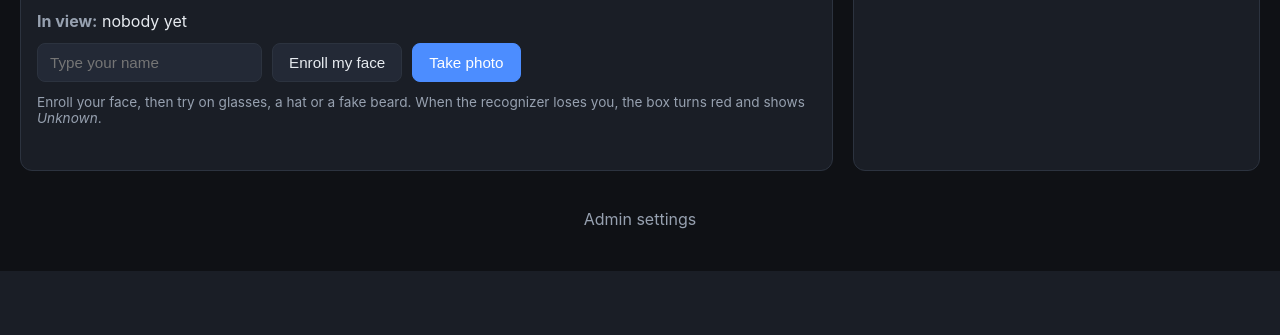
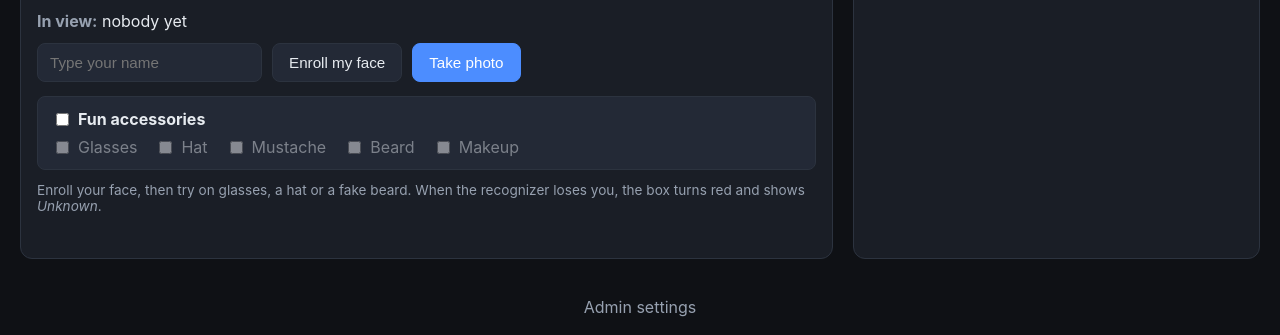
Before and after one commit to Mo3he/face-fun, a FastAPI app: page / in a window 1280 px wide. Shown: the part 529-864 px from the top of the page. Before the commit the page ends 800 px from the top, so only its background shows below. Run offline with FastAPI, Linux system fonts and the light colour scheme; data that the repository does not hold is empty; parts of the project's set-up code (start-up, migrations or seed data) failed here and were passed over.

Commit message:
Let users pick accessories from the public page instead of admins

```diff
--- a/app/main.py
+++ b/app/main.py
@@ -21,6 +21,7 @@ from fastapi.staticfiles import StaticFiles
 from fastapi.templating import Jinja2Templates
 
 from . import config
+from .accessories import ACCESSORIES
 from .auth import (
     check_rate_limit,
     create_session,
@@ -45,6 +46,9 @@ camera = Camera(settings, face_store, database)
 
 _EMAIL_RE = re.compile(r"^[^@\s]+@[^@\s]+\.[^@\s]+$")
 _SAFE_NAME = re.compile(r"[^A-Za-z0-9 _\-]")
+
+# Accessory toggles users may change from the public page (cosmetic only).
+ACCESSORY_KEYS = {"accessories_enabled", *(f"acc_{name}" for name in ACCESSORIES)}
 
 
 @asynccontextmanager
@@ -116,6 +120,34 @@ def status():
 @app.get("/healthz")
 def healthz():
     return {"status": "ok", "camera_connected": camera.connected}
+
+
+# --------------------------------------------------------------------------
+# Accessories (public: any viewer can change what the stream overlays)
+# --------------------------------------------------------------------------
+def _accessory_state() -> dict:
+    s = settings.all()
+    return {key: bool(s.get(key, False)) for key in ACCESSORY_KEYS}
+
+
+@app.get("/accessories")
+def get_accessories():
+    return _accessory_state()
+
+
+@app.post("/accessories")
+async def update_accessories(request: Request):
+    try:
+        payload = await request.json()
+    except ValueError:
+        raise HTTPException(status_code=400, detail="Invalid request body.")
+    if not isinstance(payload, dict):
+        raise HTTPException(status_code=400, detail="Invalid request body.")
+    # Only the cosmetic accessory keys are accepted here; everything else is
+    # ignored so this public endpoint can't touch camera or SMTP settings.
+    changes = {k: bool(v) for k, v in payload.items() if k in ACCESSORY_KEYS}
+    settings.update(changes)
+    return _accessory_state()
 
 
 # --------------------------------------------------------------------------
--- a/app/static/app.js
+++ b/app/static/app.js
@@ -159,6 +159,50 @@ document.getElementById("email-form").addEventListener("submit", async (e) => {
   }
 });
 
+// ---- accessories ----------------------------------------------------
+const accEnabled = document.getElementById("acc-enabled");
+const accOptions = document.getElementById("acc-options");
+const accInputs = Array.from(accOptions.querySelectorAll("input[data-acc]"));
+
+function applyAccessoryState(state) {
+  accEnabled.checked = Boolean(state.accessories_enabled);
+  accInputs.forEach((input) => {
+    input.checked = Boolean(state[input.dataset.acc]);
+  });
+  accOptions.classList.toggle("disabled", !accEnabled.checked);
+}
+
+async function loadAccessories() {
+  try {
+    const res = await fetch("/accessories");
+    if (res.ok) applyAccessoryState(await res.json());
+  } catch (e) {
+    /* ignore: cosmetic only */
+  }
+}
+
+async function saveAccessories() {
+  const payload = { accessories_enabled: accEnabled.checked };
+  accInputs.forEach((input) => {
+    payload[input.dataset.acc] = input.checked;
+  });
+  accOptions.classList.toggle("disabled", !accEnabled.checked);
+  try {
+    const res = await fetch("/accessories", {
+      method: "POST",
+      headers: { "Content-Type": "application/json" },
+      body: JSON.stringify(payload),
+    });
+    if (res.ok) applyAccessoryState(await res.json());
+  } catch (e) {
+    /* ignore: cosmetic only */
+  }
+}
+
+accEnabled.addEventListener("change", saveAccessories);
+accInputs.forEach((input) => input.addEventListener("change", saveAccessories));
+
 pollStatus();
 setInterval(pollStatus, 1500);
 loadGallery();
+loadAccessories();
--- a/app/static/style.css
+++ b/app/static/style.css
@@ -102,6 +102,19 @@ button.danger:hover { border-color: var(--red); background: rgba(224, 82, 74, 0.
 .hint { color: var(--muted); font-size: 0.85rem; margin: 12px 0 0; }
 .hint code { background: var(--panel-2); padding: 2px 6px; border-radius: 4px; }
 
+.accessories {
+  margin-top: 14px;
+  padding: 12px 14px;
+  background: var(--panel-2);
+  border: 1px solid var(--border);
+  border-radius: 8px;
+}
+.accessories label.checkbox { display: inline-flex; align-items: center; gap: 6px; }
+.accessories label.checkbox input { width: auto; }
+.accessories-toggle { margin-bottom: 8px; }
+.accessories-options { display: flex; flex-wrap: wrap; gap: 8px 18px; }
+.accessories-options.disabled { opacity: 0.45; pointer-events: none; }
+
 .message { min-height: 1.2em; margin: 10px 0 0; font-size: 0.9rem; }
 .message.ok { color: var(--green); }
 .message.err { color: var(--red); }
--- a/app/templates/index.html
+++ b/app/templates/index.html
@@ -33,6 +33,20 @@
         </form>
         <button id="snap" class="primary">Take photo</button>
       </div>
+
+      <div id="accessories" class="accessories">
+        <label class="checkbox accessories-toggle">
+          <input id="acc-enabled" type="checkbox" /> <strong>Fun accessories</strong>
+        </label>
+        <div id="acc-options" class="accessories-options">
+          <label class="checkbox"><input type="checkbox" data-acc="acc_glasses" /> Glasses</label>
+          <label class="checkbox"><input type="checkbox" data-acc="acc_hat" /> Hat</label>
+          <label class="checkbox"><input type="checkbox" data-acc="acc_mustache" /> Mustache</label>
+          <label class="checkbox"><input type="checkbox" data-acc="acc_beard" /> Beard</label>
+          <label class="checkbox"><input type="checkbox" data-acc="acc_makeup" /> Makeup</label>
+        </div>
+      </div>
+
       <p class="hint">
         Enroll your face, then try on glasses, a hat or a fake beard. When the
         recognizer loses you, the box turns red and shows <em>Unknown</em>.
```
Also changed, not shown: app/templates/admin.html (+0 -14 lines), README.md.
